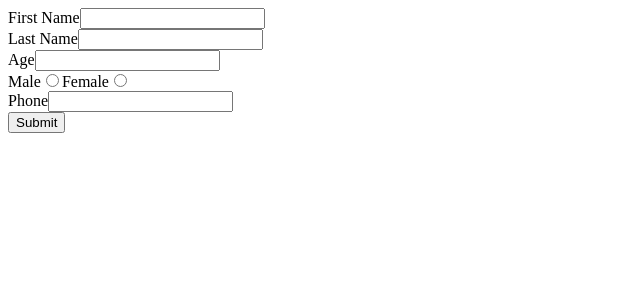
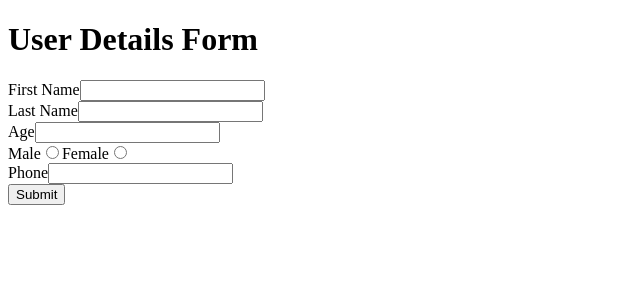
Before and after one commit to Aashu623/test, a React (Create React App) app: page / in a window 1280 px wide. Shown: the top 300 px of the page, without its empty margins (0-640 px from the left). Built offline with nearby package versions, Linux system fonts and the light colour scheme; the HTML template or start-up script is replaced by a standard one.

Commit message:
add heading in form

```diff
--- a/src/App.jsx
+++ b/src/App.jsx
@@ -23,6 +23,7 @@ function App() {
 
   return (
     <div>
+      <h1>User Details Form</h1>
       <form onSubmit={handleSubmit}>
         <div>
           <label>First Name</label>
```
